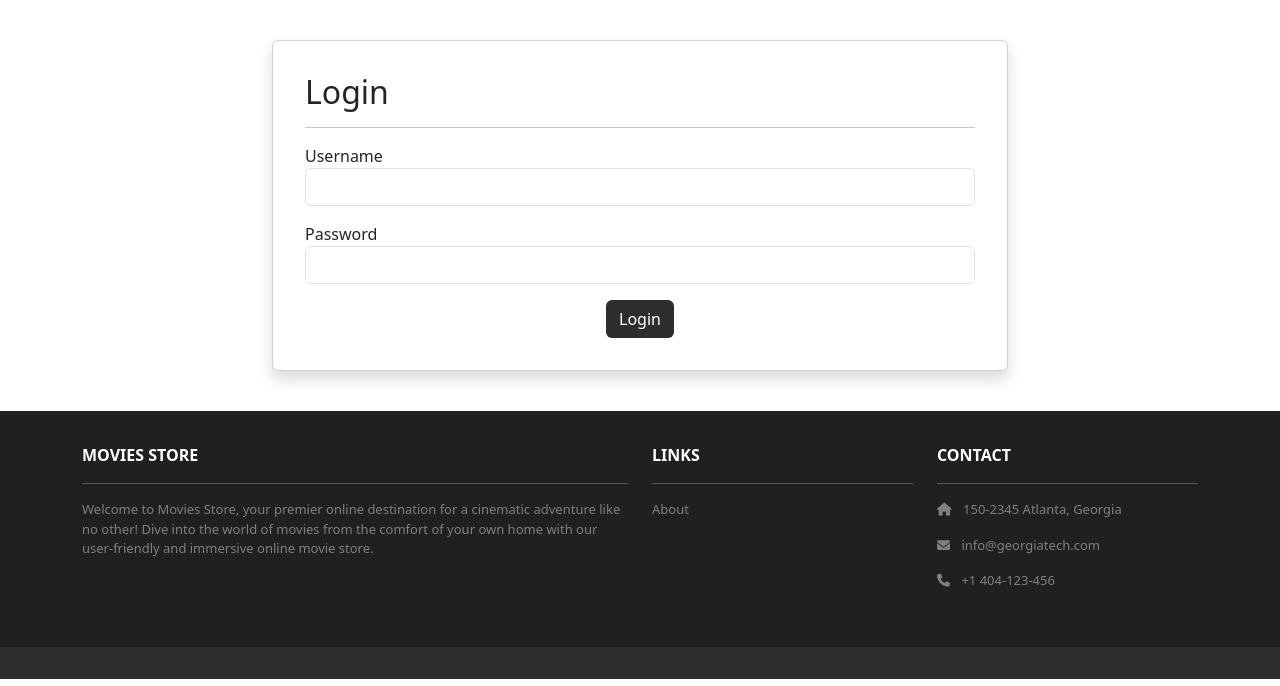
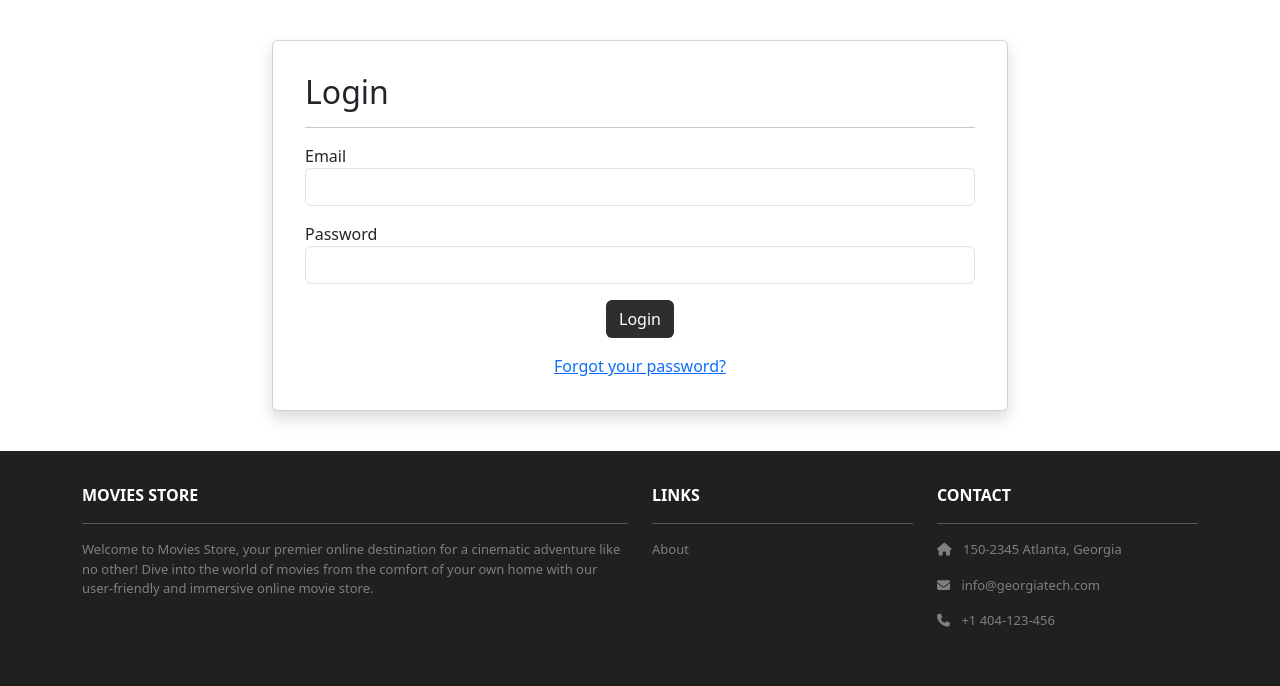
Before and after one commit to NB670/MovieStorePV3, a Django app: page /accounts/login/ in a window 1280 px wide. Shown: the part 82-768 px from the top of the page. Run offline with Django 5.2, Linux system fonts and the light colour scheme; some libraries are stand-ins or nearby versions.

Commit message:
added passreset
passreset added

```diff
--- a/accounts/templates/accounts/login.html
+++ b/accounts/templates/accounts/login.html
@@ -16,10 +16,10 @@
             <form method="POST">
               {% csrf_token %}
               <p>
-                <label for="username">Username</label>
-                <input id="username" type="text"
+                <label for="email">Email</label>
+                <input id="email" type="email"
                        name="username" required
-                       autocomplete="username"
+                       autocomplete="email"
                        class="form-control">
               </p>
               <p>
@@ -30,11 +30,12 @@
                        class="form-control">
               </p>
               <div class="text-center">
-                <button type="submit"
-                  class="btn bg-dark text-white">Login
-                </button>
+                <button type="submit" class="btn bg-dark text-white">Login</button>
               </div>
             </form>
+            <div class="mt-3 text-center">
+              <a href="{% url 'password_reset' %}">Forgot your password?</a>
+            </div>
           </div>
         </div>
       </div>
--- a/accounts/urls.py
+++ b/accounts/urls.py
@@ -1,8 +1,16 @@
 from django.urls import path
 from . import views
+from django.contrib.auth import views as auth_views
+
 urlpatterns = [
     path('signup', views.signup, name='accounts.signup'),
     path('login/', views.login, name='accounts.login'),
     path('logout/', views.logout, name='accounts.logout'),
     path('orders/', views.orders, name='accounts.orders'),
+
+    # Remove extra "accounts/" from the password reset URLs
+    path('password_reset/', auth_views.PasswordResetView.as_view(), name='password_reset'),
+    path('password_reset/done/', auth_views.PasswordResetDoneView.as_view(template_name='registration/password_reset_done.html'), name='password_reset_done'),
+    path('reset/<uidb64>/<token>/', auth_views.PasswordResetConfirmView.as_view(), name='password_reset_confirm'),
+    path('reset/done/', auth_views.PasswordResetCompleteView.as_view(), name='password_reset_complete'),
 ]
--- a/accounts/views.py
+++ b/accounts/views.py
@@ -4,6 +4,8 @@ from .forms import CustomUserCreationForm, CustomErrorList
 from django.shortcuts import redirect
 from django.contrib.auth.decorators import login_required
 from django.contrib.auth.models import User
+from django.shortcuts import render
+
 @login_required
 def logout(request):
     auth_logout(request)
@@ -11,38 +13,53 @@ def logout(request):
 def login(request):
     template_data = {}
     template_data['title'] = 'Login'
+
     if request.method == 'GET':
-        return render(request, 'accounts/login.html',
-            {'template_data': template_data})
+        return render(request, 'accounts/login.html', {'template_data': template_data})
+
     elif request.method == 'POST':
-        user = authenticate(
-            request,
-            username = request.POST['username'],
-            password = request.POST['password']
-        )
+        email = request.POST['username']  # Treat 'username' as email input
+        password = request.POST['password']
+
+        # Authenticate using email (by default Django uses 'username')
+        user = authenticate(request, username=email, password=password)
+
         if user is None:
-            template_data['error'] = 'The username or password is incorrect.'
-            return render(request, 'accounts/login.html',
-                {'template_data': template_data})
+            template_data['error'] = 'The email or password is incorrect.'
+            return render(request, 'accounts/login.html', {'template_data': template_data})
         else:
             auth_login(request, user)
-            return redirect('home.index')
+            return redirect('home.index')  # Redirect to home page after login
+
 def signup(request):
     template_data = {}
     template_data['title'] = 'Sign Up'
+
     if request.method == 'GET':
         template_data['form'] = CustomUserCreationForm()
-        return render(request, 'accounts/signup.html',
-            {'template_data': template_data})
+        return render(request, 'accounts/signup.html', {'template_data': template_data})
+
     elif request.method == 'POST':
         form = CustomUserCreationForm(request.POST, error_class=CustomErrorList)
+
+        # Check if the email already exists
+        email = request.POST.get('email')
+        if User.objects.filter(email=email).exists():
+            # If email exists, add an error and re-render the form
+            template_data['form'] = form
+            template_data['error'] = 'This email is already registered.'
+            return render(request, 'accounts/signup.html', {'template_data': template_data})
+
+        # If form is valid, save the new user
         if form.is_valid():
-            form.save()
-            return redirect('accounts.login')
+            user = form.save(commit=False)  # Don't save yet
+            user.username = user.email  # Set the username to be the email
+            user.save()  # Save the user with email as username
+            return redirect('accounts.login')  # Redirect to login page after successful signup
         else:
+            # If form is not valid, return with form errors
             template_data['form'] = form
-            return render(request, 'accounts/signup.html',
-                          {'template_data': template_data})
+            return render(request, 'accounts/signup.html', {'template_data': template_data})
 @login_required
 def orders(request):
     template_data = {}
```
Also changed, not shown: accounts/forms.py (+15 -2 lines), moviesstore/settings.py (+8 -0 lines), 2 other files.
